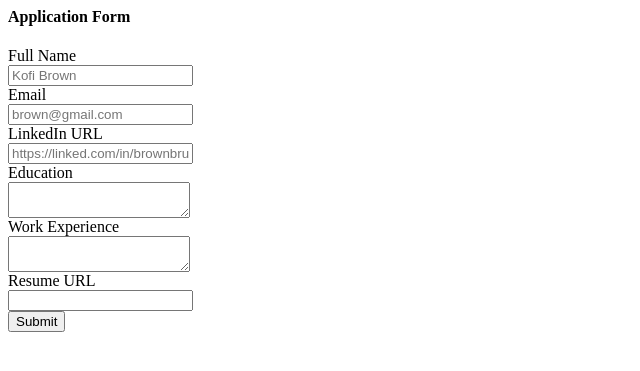
After one commit to lamini-H/careersv2, a Flask app: template templates/application_form.html in a window 1280 px wide. The commit adds this page. Shown: the top 371 px of the page, without its empty margins (0-640 px from the left). Run offline with Flask 3, Linux system fonts and the light colour scheme; the template is opened without the code that fills it, so the values that code supplies are empty.

Commit message:
modify insert statements into the db

```diff
--- a/app.py
+++ b/app.py
@@ -1,5 +1,5 @@
-from flask import Flask, render_template, jsonify
-from database import load_jobs_from_db, load_job_from_db
+from flask import Flask, render_template, jsonify, request
+from database import load_jobs_from_db, load_job_from_db,add_application_to_db
 
 
 app = Flask(__name__)
@@ -24,6 +24,19 @@ def show_job(id):
   return render_template('jobpage.html', job=job)
 
 
+@app.route("/job/<id>/apply", methods=['post'])
+def apply_to_job(id):
+  data = request.form
+  job = load_job_from_db(id)
+
+  add_application_to_db(id, data)
+  #store in db
+  # send an acknowledgement
+  # send an email
+  #return jsonify(data)
+  return render_template('application_submitted.html', application=data,job = job)
+
+
 
 if __name__ == "__main__":
   app.run(host='0.0.0.0', debug = True)
--- a/database.py
+++ b/database.py
@@ -40,3 +40,8 @@ def load_job_from_db(id):
       return None
     else:
       return dict(rows[0])
+
+def add_application_to_db(job_id, data):
+  with engine.connect() as conn:
+    query = text("INSERT INTO applications (job_id, fullname, email, linkedin, education, work_experience, resume_url ) VALUES(:job_id, :fullname, :email, :linkedin, :education, :work_experience, :resume_url)")
+    conn.execute(query, {"job_id": job_id, **data})
--- /dev/null
+++ b/templates/application_form.html
@@ -0,0 +1,34 @@
+<h4>Application Form</h4>
+
+<form action="/job/{{job['id']}}/apply" method="post">
+  <div class="mb-2">
+  <label>Full Name</label><br>
+  <input type="text" name="fullname" placeholder="Kofi Brown">
+   </div>
+  <div class="mb-2">
+   <label>Email</label><br>
+  <input type="text" name="email" placeholder="brown@gmail.com">
+  </div>
+
+  <div class="mb-2">
+   <label>LinkedIn URL</label><br>
+  <input type="text" name="linkedin" placeholder="https://linked.com/in/brownbruce">
+    </div>
+
+  <div class="mb-2">
+   <label>Education</label><br>
+  <textarea name="education"></textarea>
+    </div>
+
+   <div class="mb-2">
+   <label>Work Experience</label><br>
+  <textarea name="work_experience"></textarea>
+    </div>
+
+  <div class="mb-2">
+   <label>Resume URL</label><br>
+  <input type="text" name="resume_url">
+    </div>
+
+  <input type="submit" name="submit">
+</form>
--- a/templates/jobpage.html
+++ b/templates/jobpage.html
@@ -32,6 +32,8 @@
 
             <h4>Salary</h4>
           <p>{{job.currency}} {{job.salary}}</p>
+          {% include 'application_form.html'%}
+
    </div>
    {% include 'footer.html'%}
 </body>
```
Also changed, not shown: templates/application_submitted.html (added, +38 -0 lines).
